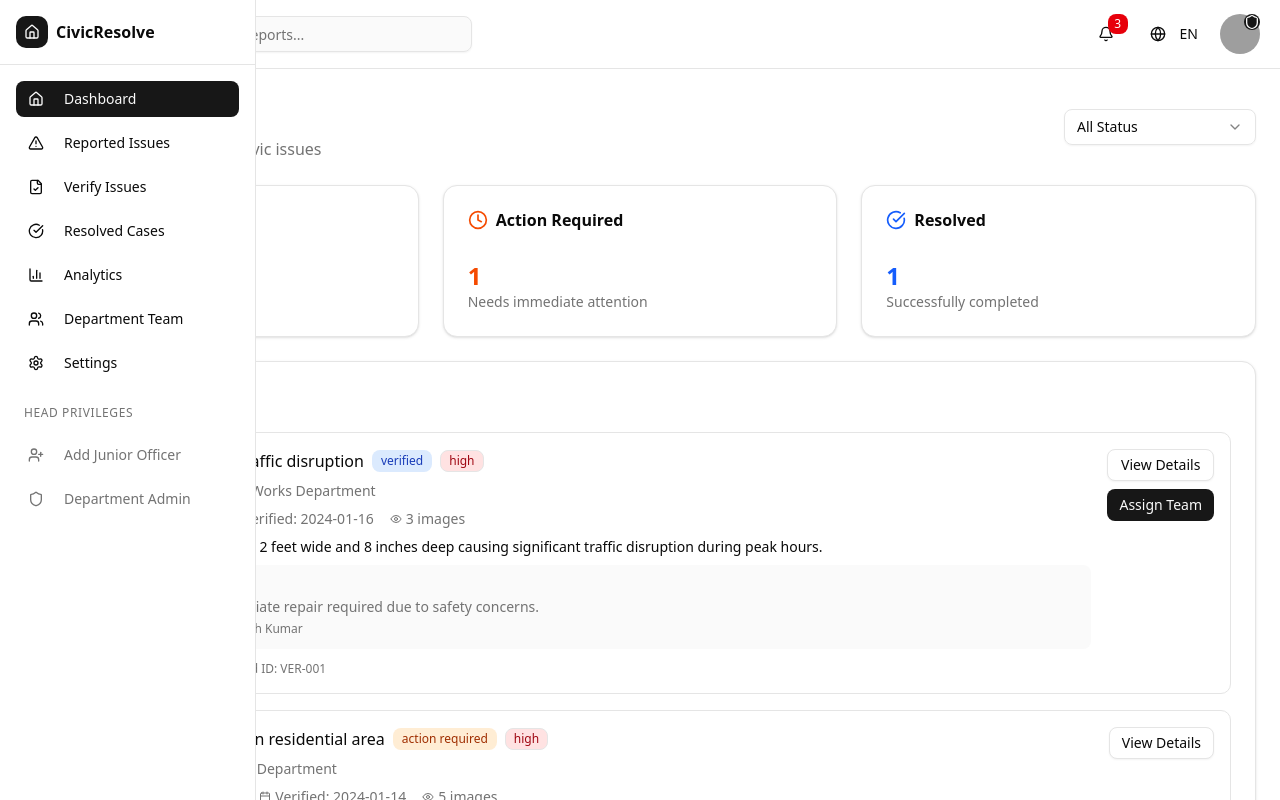
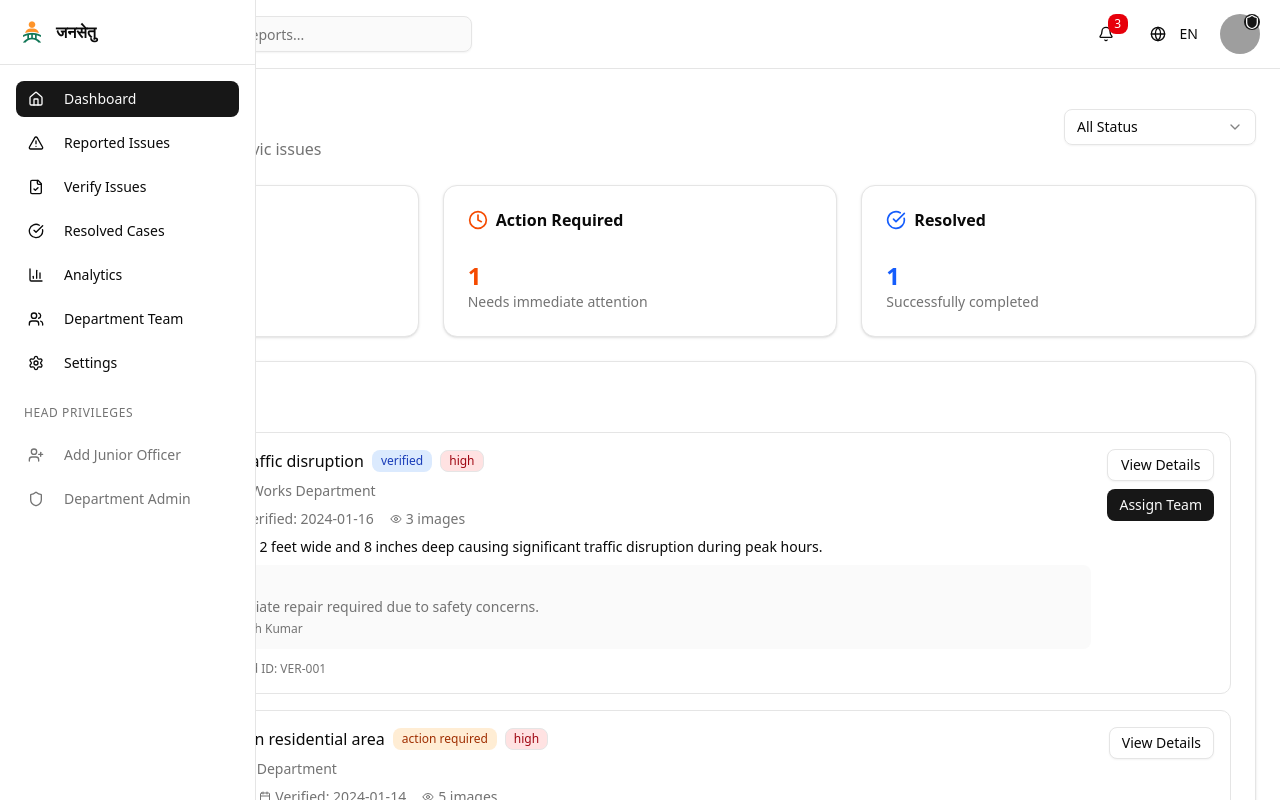
Before and after one commit to theSolution12/Crowdsourced-Civic-lssue-Reporting-and-Resolution-System, a Next.js app: page /verify in a window 1280 px wide. Shown: the top 800 px of the page. Built offline with nearby package versions, Linux system fonts and the light colour scheme; grey boxes are pictures that could not be loaded.

Commit message:
minor ui improvvement

```diff
--- a/components/dashboard-sidebar.tsx
+++ b/components/dashboard-sidebar.tsx
@@ -2,7 +2,9 @@
 
 import { cn } from "@/lib/utils"
 import { Button } from "@/components/ui/button"
-import { Home, AlertTriangle, CheckCircle, FileCheck, BarChart3, Users, Settings, UserPlus, Shield } from "lucide-react"
+import { Home, AlertTriangle, CheckCircle, FileCheck, BarChart3, Users, Settings, UserPlus, Shield, Globe } from "lucide-react"
+import Link from "next/link"
+import Image from "next/image"
 
 const navigation = [
   { name: "Dashboard", href: "/", icon: Home },
@@ -44,10 +46,18 @@ export function DashboardSidebar({
     >
       <div className="p-4 border-b">
         <div className="flex items-center space-x-2">
-          <div className="w-8 h-8 bg-primary rounded-lg flex items-center justify-center">
-            <Home className="w-4 h-4 text-primary-foreground" />
+          <div className="w-8 h-8 bg-white rounded-lg flex items-center justify-center overflow-hidden">
+            <Image src="/menulogo.png" alt="jansetu logo" width={32} height={32} />
           </div>
-          <span className="font-semibold text-foreground">CivicResolve</span>
+          <Link
+            href="/"
+            className="font-semibold text-foreground bg-transparent border-none p-0 m-0 cursor-pointer"
+            style={{ background: "none" }}
+            tabIndex={0}
+            aria-label="Go to Home"
+          >
+            जनसेतु
+          </Link>
         </div>
       </div>
 
```
